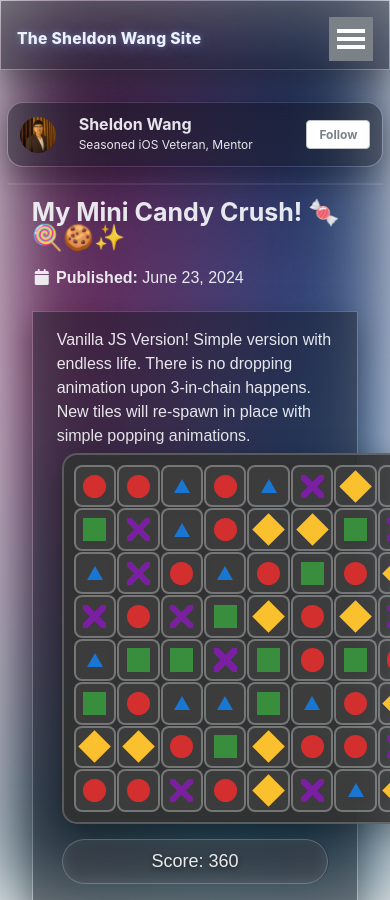
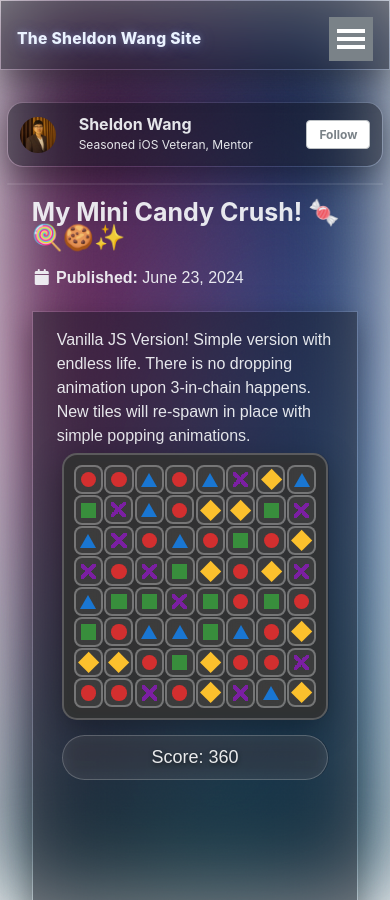
Before and after one commit to SheldonWangRJT/SheldonWangRJT.Github.io, a Jekyll site: the page built from _playground/game1.html, in a window 390 px wide and 900 px high. Built offline with Jekyll 4.4.1, drawn with Linux system fonts in a browser that asks for light colours.

Commit message:
Fix game board container overflow: use width 100% max-width instead of min(vw)

```diff
--- a/assets/css/game1.css
+++ b/assets/css/game1.css
@@ -32,8 +32,9 @@ body {
     border: 2px solid rgba(255, 255, 255, 0.2);
     backdrop-filter: blur(10px);
     box-shadow: 0 8px 32px rgba(0, 0, 0, 0.3);
-    width: min(90vw, 500px);
-    height: min(90vw, 500px);
+    width: 100%;
+    max-width: 500px;
+    aspect-ratio: 1;
     box-sizing: border-box;
 }
 
@@ -108,8 +109,8 @@ body {
     }
 
     #board {
-        width: min(95vw, 400px);
-        height: min(95vw, 400px);
+        width: 100%;
+        max-width: 400px;
         gap: 1px;
         padding: 10px;
     }
```
